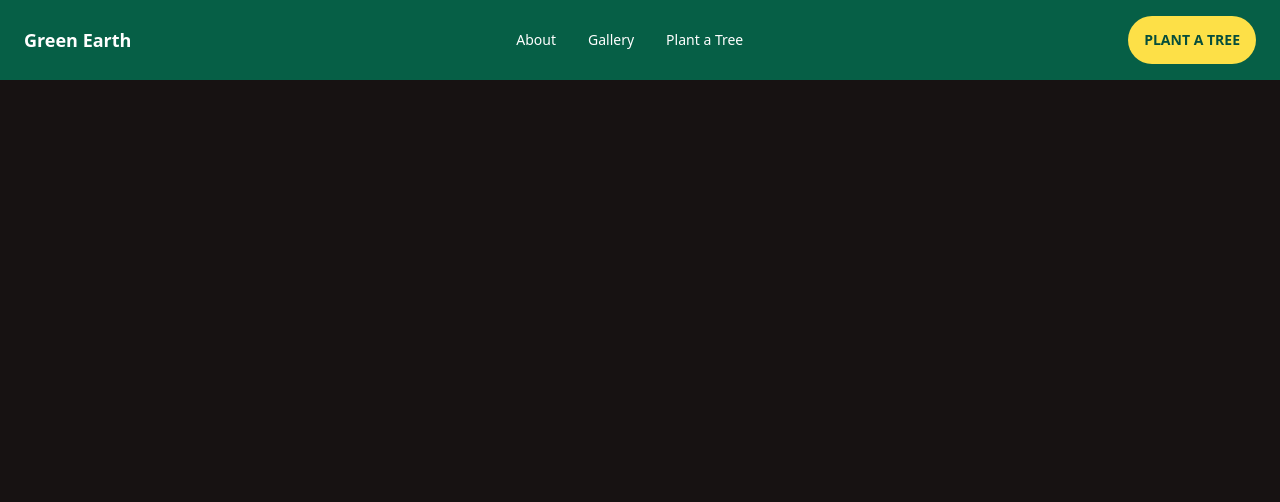
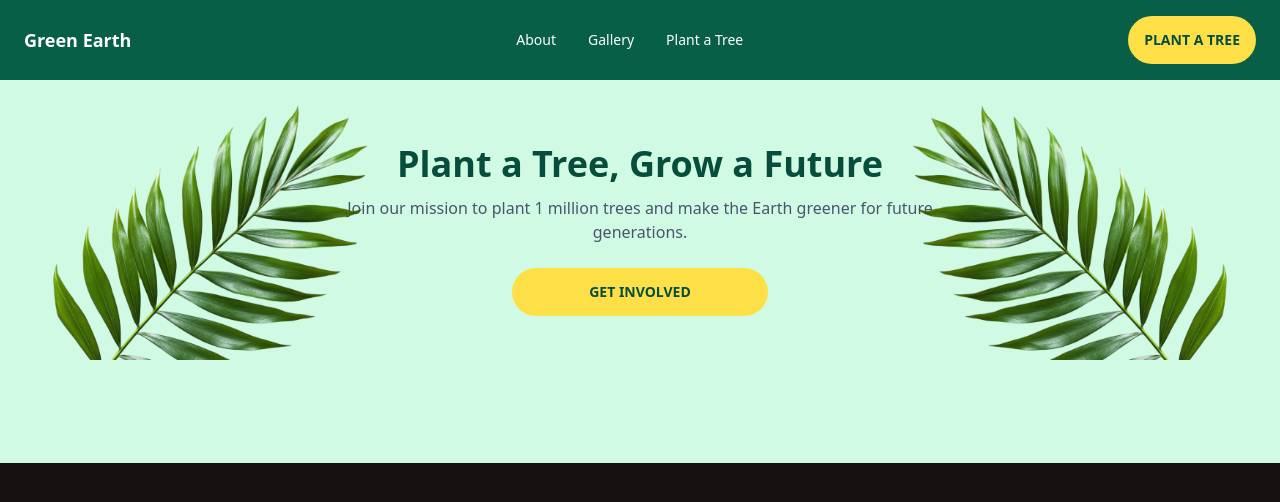
Before and after one commit to mdmusaalkafi/api-dom-practice, a plain HTML site: page index.html in a window 1280 px wide. Drawn offline with nearby package versions, Linux system fonts and the light colour scheme.

Commit message:
hero section

```diff
--- a/index.html
+++ b/index.html
@@ -26,3 +26,15 @@
         </div>
       </div>
     </header>
+
+    <section class="bg-emerald-100 relative mw-[1920px]">
+      <img src="./assets/hero-leaf1.png" alt="leaf" class=" absolute left-1  w-[400px] h-[280px] " />
+      <img src="./assets/hero-leaf2.png" alt="leaf" class="absolute right-1 w-[400px] h-[280px]"  />
+      <div class="h-[383px]">
+        <div class= "rounded-xl py-16 px-8 text-center">
+          <h1 class="text-3xl md:text-4xl font-extrabold text-emerald-900">Plant a Tree, Grow a Future</h1>
+          <p class="mt-3 text-slate-600 max-w-2xl mx-auto">Join our mission to plant 1 million trees and make the Earth greener for future generations.</p>
+          <button class="mt-6 btn btn-wide bg-yellow-300 text-emerald-900 border-0">Get Involved</button>
+        </div>
+      </div>
+    </section>
```
Also changed, not shown: assets/about.png (added), assets/hero-leaf1.png (added), assets/hero-leaf2.png (added).
